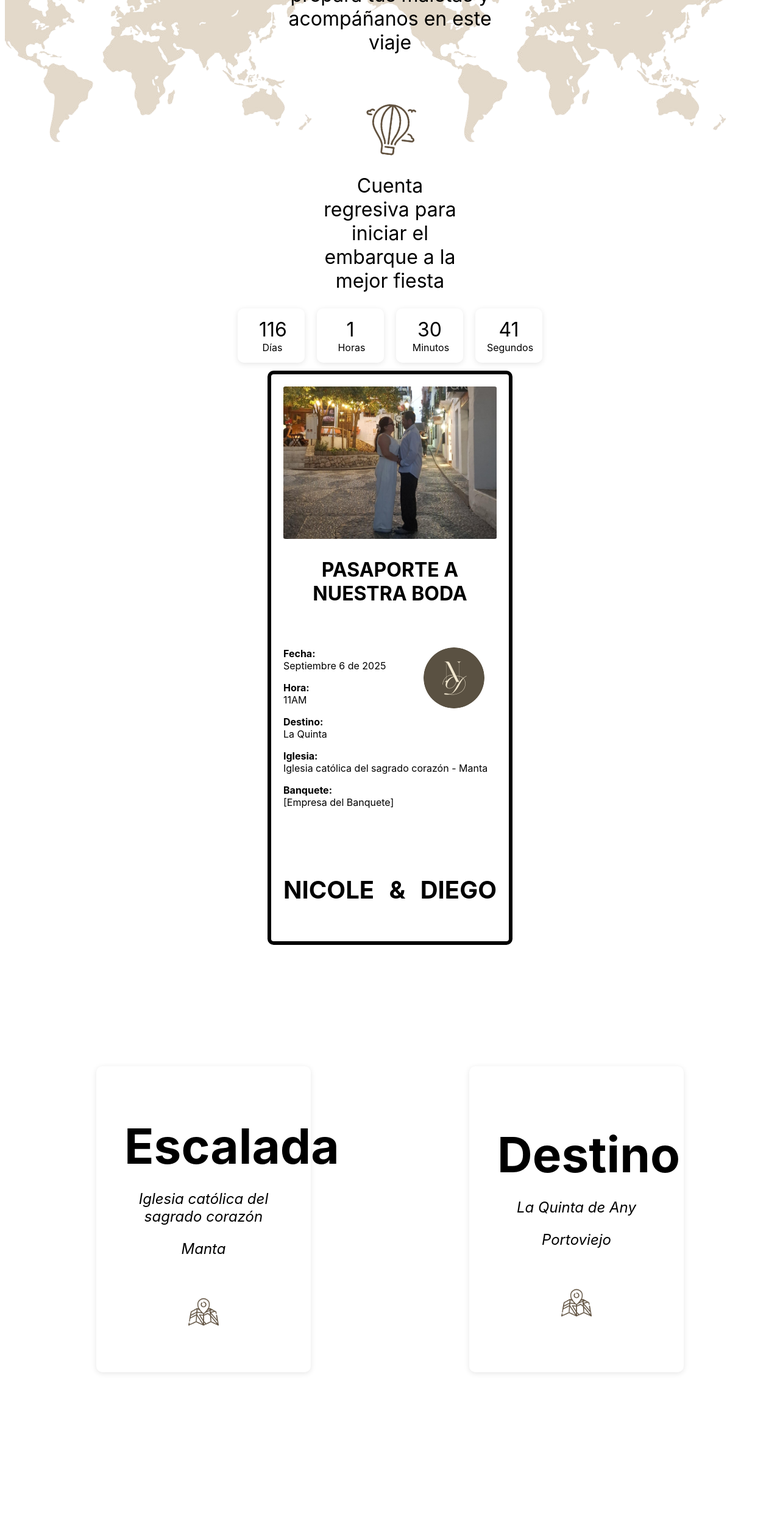
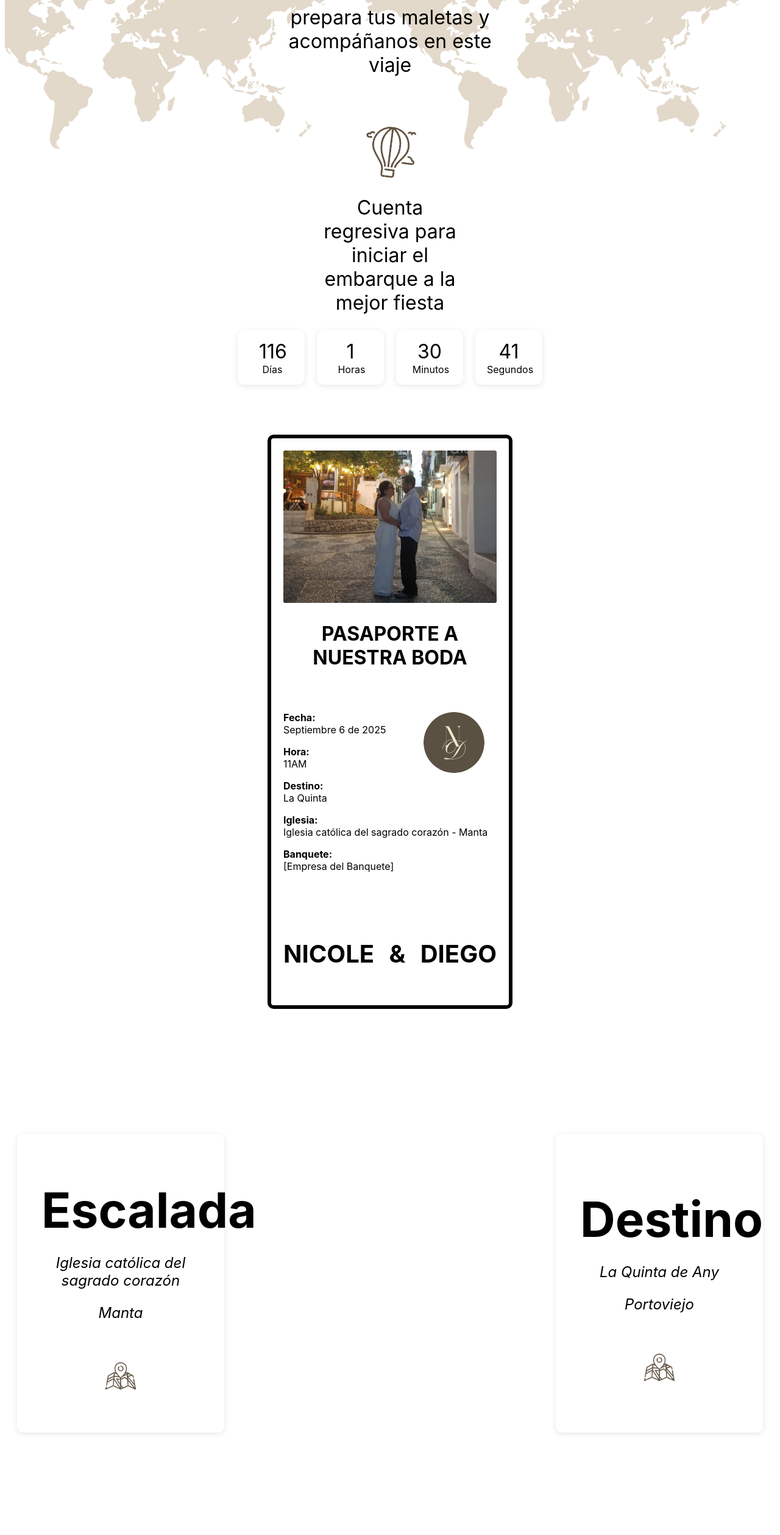
Before and after one commit to CristopherVanegas/BodaNicoleRo, a React (Vite) app in the folder boda_nicole_ro/: page / in a window 1280 px wide. Shown: the part 1000-3518 px from the top of the page at 61% size. Built offline with nearby package versions, Linux system fonts and the light colour scheme; the HTML template or start-up script is replaced by a standard one.

Commit message:
Feat & Fix: Se agregó un ícono de regalo para la sección Gift Además se agregaron nuevos estilos al countdown con un media query para pantalla desktop y celular. Se corrigió margenes en location.

```diff
--- a/boda_nicole_ro/src/components/Countdown/Countdown.module.css
+++ b/boda_nicole_ro/src/components/Countdown/Countdown.module.css
@@ -1,7 +1,7 @@
 .countdownContainer {
   text-align: center;
   padding: 50px 20px;
-  /* background-color: #f3f3f3; */
+  margin-bottom: 32px;
 }
 
 .timer {
@@ -75,16 +75,13 @@
 @keyframes rotateImage {
   0% {
     transform: rotate(-8deg);
-    /* Gira 15 grados a la izquierda */
   }
 
   55% {
     transform: rotate(8deg);
-    /* Gira 15 grados a la izquierda */
   }
 
   100% {
     transform: rotate(-8deg);
-    /* Vuelve a la posición original */
   }
 }
--- a/boda_nicole_ro/src/components/GiftSection/GiftSection.jsx
+++ b/boda_nicole_ro/src/components/GiftSection/GiftSection.jsx
@@ -1,15 +1,16 @@
 import 'react';
 import styles from './GiftSection.module.css';
 import bancoIcon from '../../assets/images/icons/banco-icon.png';
+import giftIcon from '../../assets/images/icons/gift-icon.png';
 
 const GiftSection = () => {
   return (
     <section className={styles.giftContainer}>
+      <img className={styles.giftIcon} src={giftIcon} alt="Icono Regalo" />
       <h2 className={styles.title}>Regalo en Sobre Sellado</h2>
       <p className={styles.text}>
         Lo más importante es su presencia, pero si deseas hacernos un regalo, aquí dejamos nuestro número de cuenta.
       </p>
-
       <div className={styles.accountsContainer}>
         <div className={styles.accountBox}>
           <a className={styles.confirmButton} onClick={console.log("Copiado!")}>
--- a/boda_nicole_ro/src/components/GiftSection/GiftSection.module.css
+++ b/boda_nicole_ro/src/components/GiftSection/GiftSection.module.css
@@ -13,6 +13,14 @@
   flex-direction: column;
   justify-content: center;
   align-items: center;
+}
+
+.giftIcon {
+  width: 125px;
+  height: auto;
+  padding: 0px;
+  margin: 12px;
+  animation: rotateImage 2s ease-in-out infinite;
 }
 
 .title {
--- a/boda_nicole_ro/src/components/Location/Location.module.css
+++ b/boda_nicole_ro/src/components/Location/Location.module.css
@@ -33,8 +33,8 @@
 .locationBox {
   align-content: center;
   background-color: white;
-  padding: 26px;
-  margin: 10px auto;
+  padding: 20px;
+  margin: 10px 0px;
   width: 300px;
   height: 450px;
   /* max-width: 400px; */
--- a/boda_nicole_ro/src/components/Story/story.module.css
+++ b/boda_nicole_ro/src/components/Story/story.module.css
@@ -5,7 +5,7 @@
     text-align: center;
     background-color: var(--color-bg-general);
     /* min-height: 100vh; */
-    height: 100vh;
+    height: auto;
     display: flex;
     flex-direction: column;
     justify-content: center;
```
Also changed, not shown: boda_nicole_ro/src/assets/images/icons/gift-icon.png (added).
